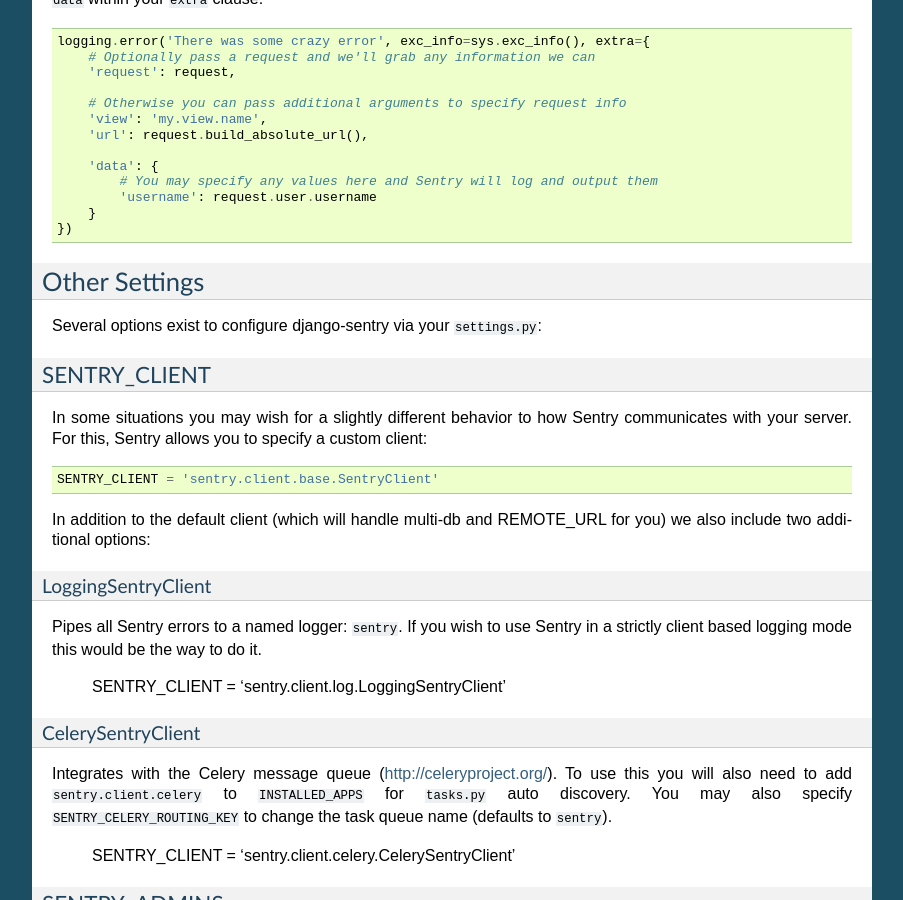
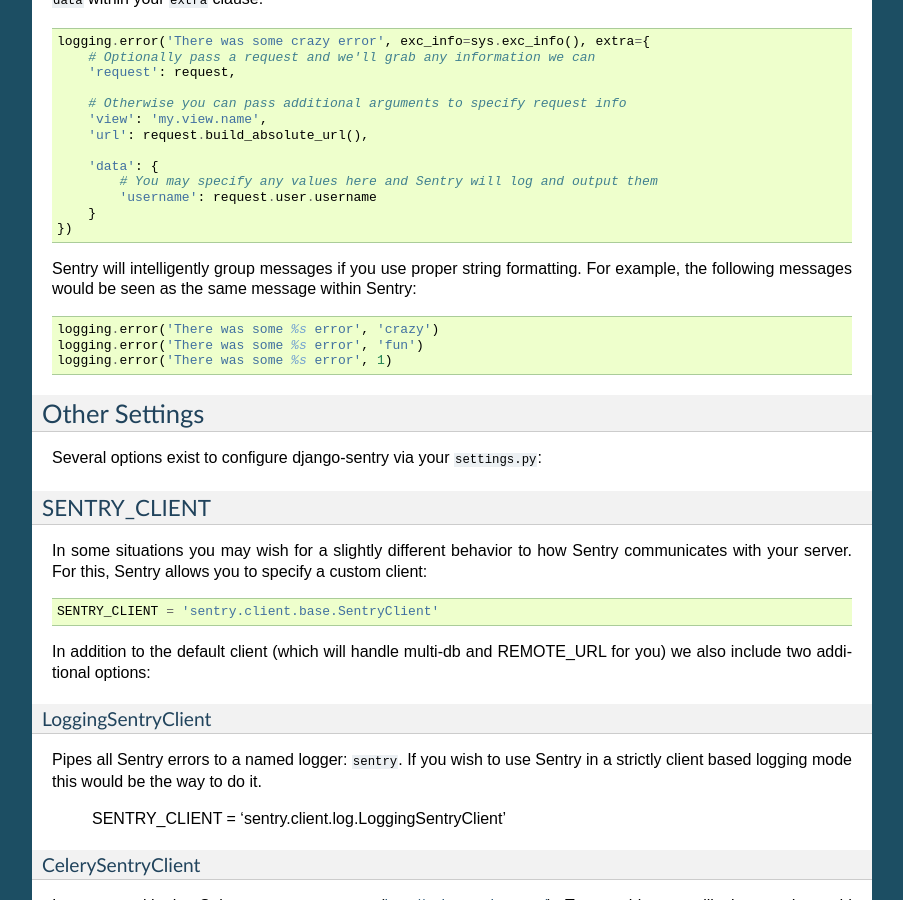
Before and after one commit to JohnFredok/apm-agent-python, a Sphinx documentation site: the page built from docs/config.rst, in a window 1280 px wide and 900 px high, scrolled down 1228 px. Shown: the whole window, without its empty margins (198-1101 px from the left). Built offline with Sphinx 7.4.7, drawn with Linux system fonts in a browser that asks for light colours.

Commit message:
Note about grouping in logging messages

```diff
--- a/docs/config.rst
+++ b/docs/config.rst
@@ -73,6 +73,13 @@
 	    }
 	})
 
+Sentry will intelligently group messages if you use proper string formatting. For example, the following messages would
+be seen as the same message within Sentry::
+
+	logging.error('There was some %s error', 'crazy')
+	logging.error('There was some %s error', 'fun')
+	logging.error('There was some %s error', 1)
+
 Other Settings
 --------------
 
```
